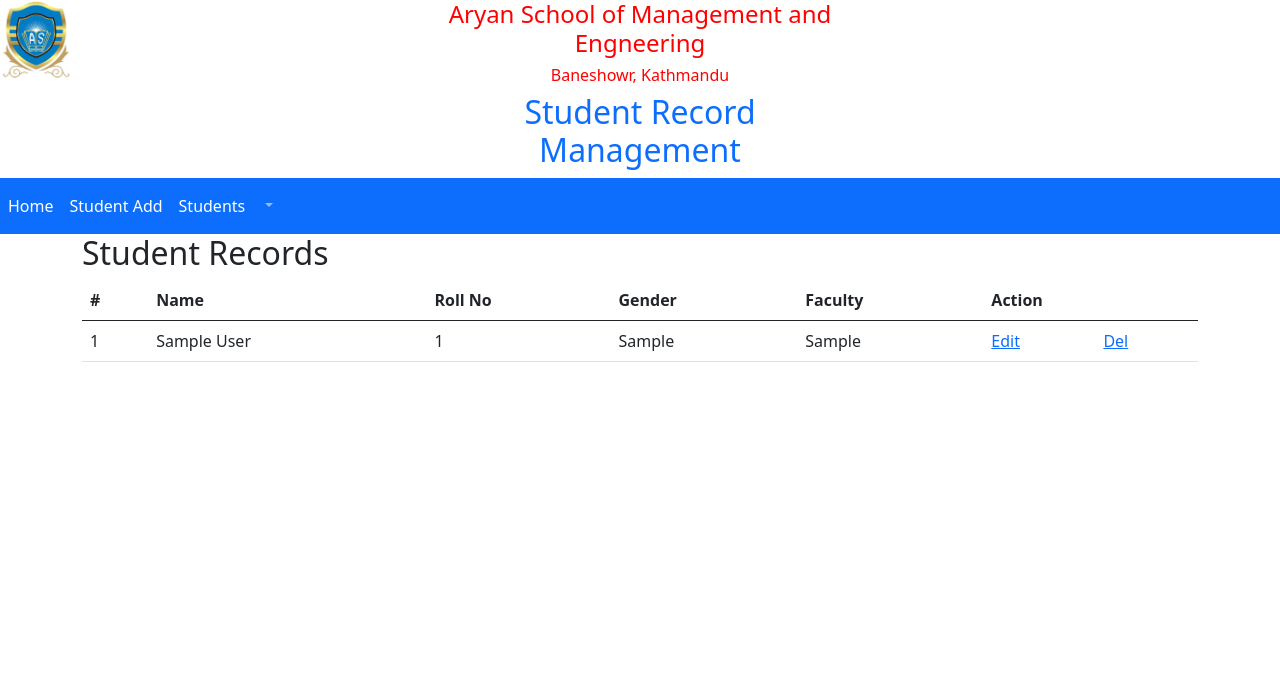
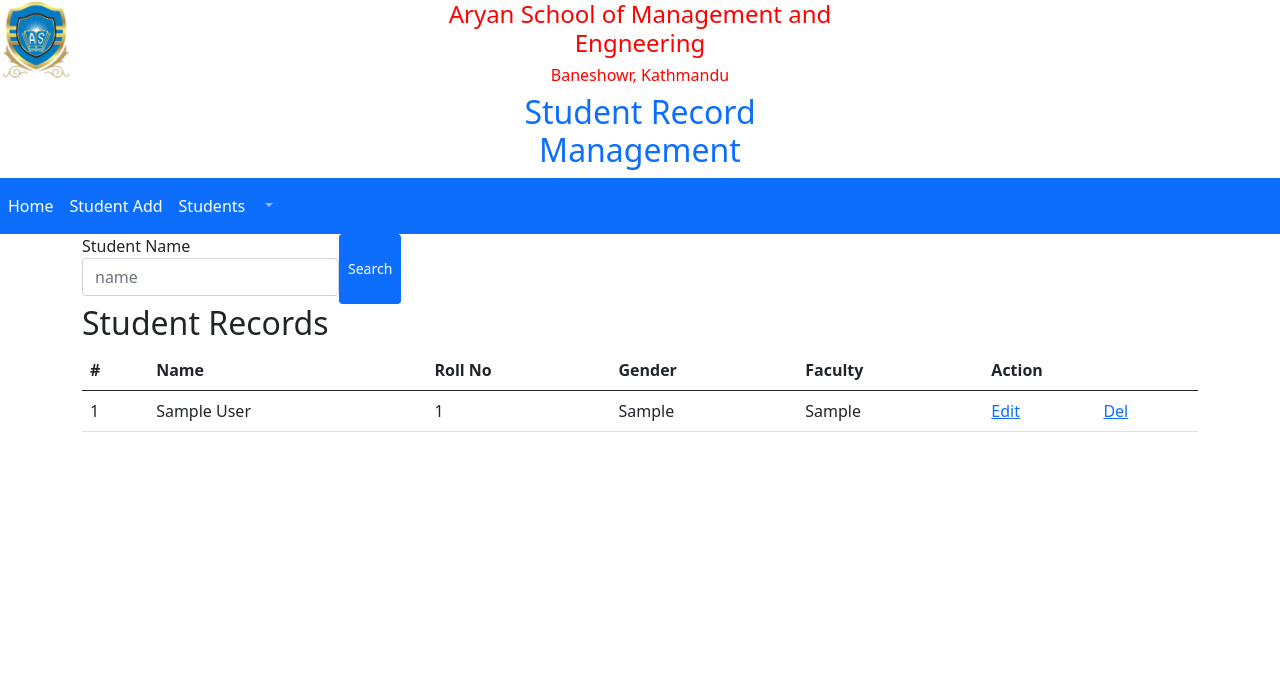
Before and after one commit to thapashishir/student-record-mgmt, a Django app: template student_mgmt/templates/registration/student_list.html in a window 1280 px wide. Shown: the top 688 px of the page. Run offline with Django 4.2, Linux system fonts and the light colour scheme; the template is opened without the code that fills it: values that come from a table or form of the project are taken from there, others are empty; tables that the repository leaves empty hold one stand-in row (values such as "Sample post"); some libraries are stand-ins or nearby versions.

Commit message:
search feature

```diff
--- a/student_mgmt/registration/urls.py
+++ b/student_mgmt/registration/urls.py
@@ -1,10 +1,12 @@
 from django.urls import path
-from registration.views import StudentListView, StudentAddView, StudentEditView, StudentDeleteView
+from registration.views import (StudentListView,
+StudentAddView, StudentEditView, StudentDeleteView, StudentSearchView)
 
 urlpatterns = [
    path('student/list',StudentListView.as_view(),name="StudentList"),
    path('student/add',StudentAddView.as_view(),name="StudentAdd"),
    path('student/edit/<student_id>',StudentEditView.as_view(),name="StudentEditGet"),
    path('student/edit',StudentEditView.as_view(),name="StudentEditPost"),
-   path('student/delete/<student_id>',StudentDeleteView.as_view(),name="StudentDelete")
+   path('student/delete/<student_id>',StudentDeleteView.as_view(),name="StudentDelete"),
+   path('student/search',StudentSearchView.as_view(),name="StudentSearch")
 ]
--- a/student_mgmt/templates/registration/student_list.html
+++ b/student_mgmt/templates/registration/student_list.html
@@ -1,6 +1,20 @@
 {% extends 'index.html' %}
 
 {% block content %}
+<div class="row">
+  <div class="col-md-6">
+    <form class="form-inline d-flex" method="POST" action="/student/search">
+      {% csrf_token %}
+      <div class="form-group mb-2">
+        <label  class="sr-only">Student Name</label>
+        <input type="text" class="form-control"  placeholder="name" name="student_name">
+      </div>
+      <button type="submit" class="btn btn-sm btn-primary">Search</button>
+    </form>
+  </div>
+
+</div>
+
 <h2>Student Records</h2>
 <div class="row">
   <div class="col-md-12">
```
Also changed, not shown: student_mgmt/registration/views.py (+11 -0 lines), 1 other file.
